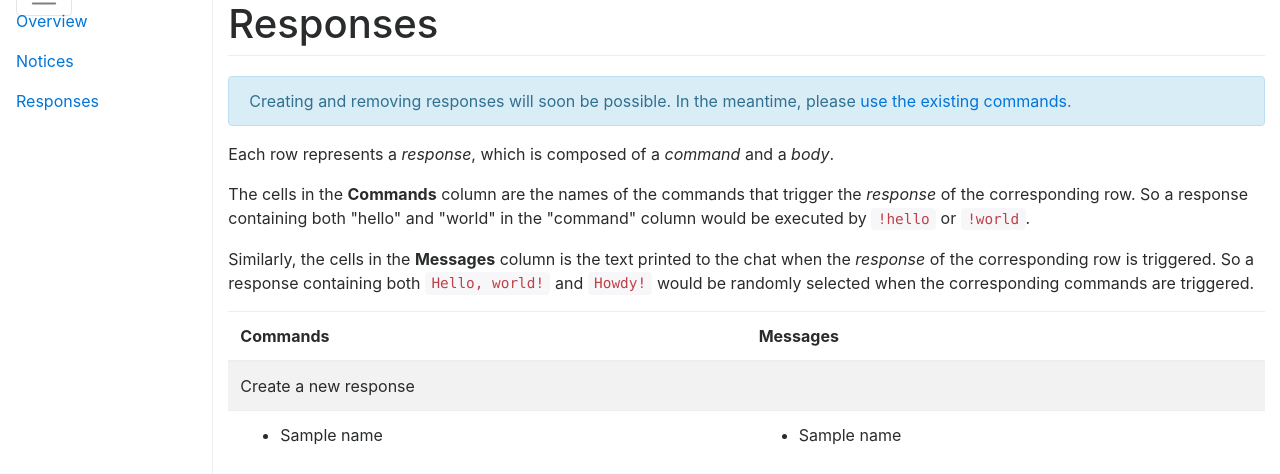
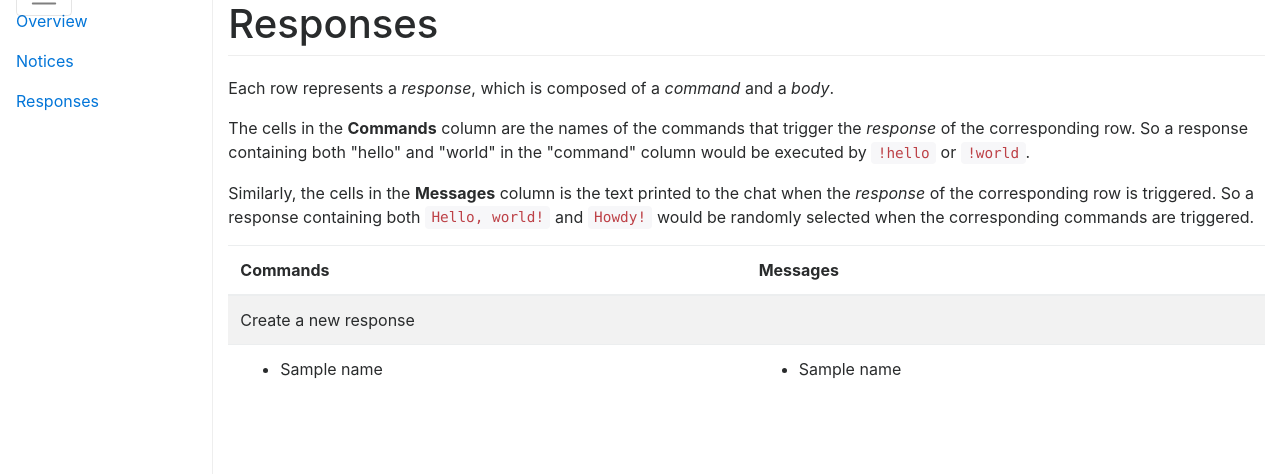
Before and after one commit to chillroom/jacr-admin, a Flask app: template app/templates/responses.html in a window 1280 px wide. Shown: the part 70-544 px from the top of the page. Run offline with Flask 2, Linux system fonts and the light colour scheme; the template is opened without the code that fills it: most values are stand-ins (such as "Sample title", 1, 10 or a date in 2020); parts of the project's set-up code (start-up, migrations or seed data) failed here and were passed over; some libraries are stand-ins or nearby versions.

Commit message:
remove temporary alert on responses

```diff
--- a/app/templates/responses.html
+++ b/app/templates/responses.html
@@ -1,9 +1,6 @@
 {% extends "dashboard.html" %}
 {% block content %}
 <h1>Responses</h1>
-<div class="alert alert-info">
-    Creating and removing responses will soon be possible. In the meantime, please <a href="https://github.com/chillroom/jacr-bot/wiki/Commands#responses">use the existing commands</a>.
-</div>
 <p>
     Each row represents a <em>response</em>, which is composed of a <em>command</em> and a <em>body</em>.
 </p>
```
